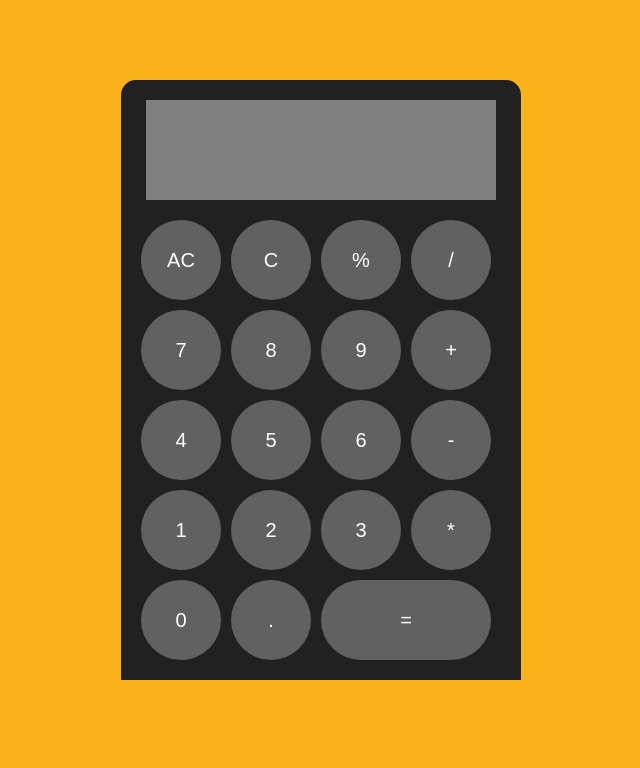
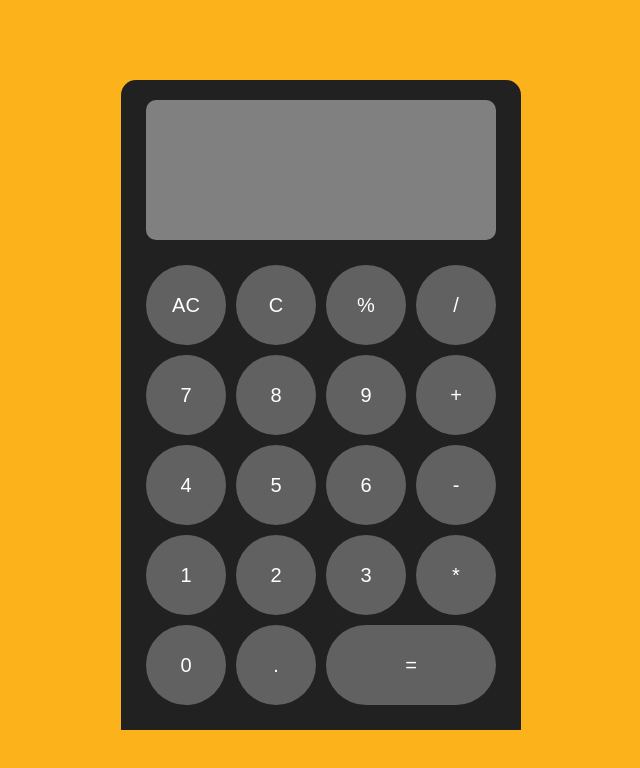
Before and after one commit to Veljko03/calculator, a plain HTML site: page index.html in a window 1280 px wide. Shown: the whole page, without its empty margins (319-959 px from the left). Drawn offline with Linux system fonts and the light colour scheme.

Commit message:
adjust display height

```diff
--- a/style.css
+++ b/style.css
@@ -13,7 +13,7 @@ body{
 
     justify-content: center;
     width: 400px;
-    height: 600px;
+    height: 650px;
     background-color:#212121;;
     border-radius: 15px;
 }
@@ -28,13 +28,14 @@ body{
     width: 350px;
     height: 150px;
     background-color: gray;
+    border-radius: 10px;
 }
 
 .all-buttons{
     display: flex;
     flex: 1;
   flex-wrap: wrap;
-  padding: 20px;
+  padding: 25px;
   gap: 10px;
     background-color:#212121;;
 
```
